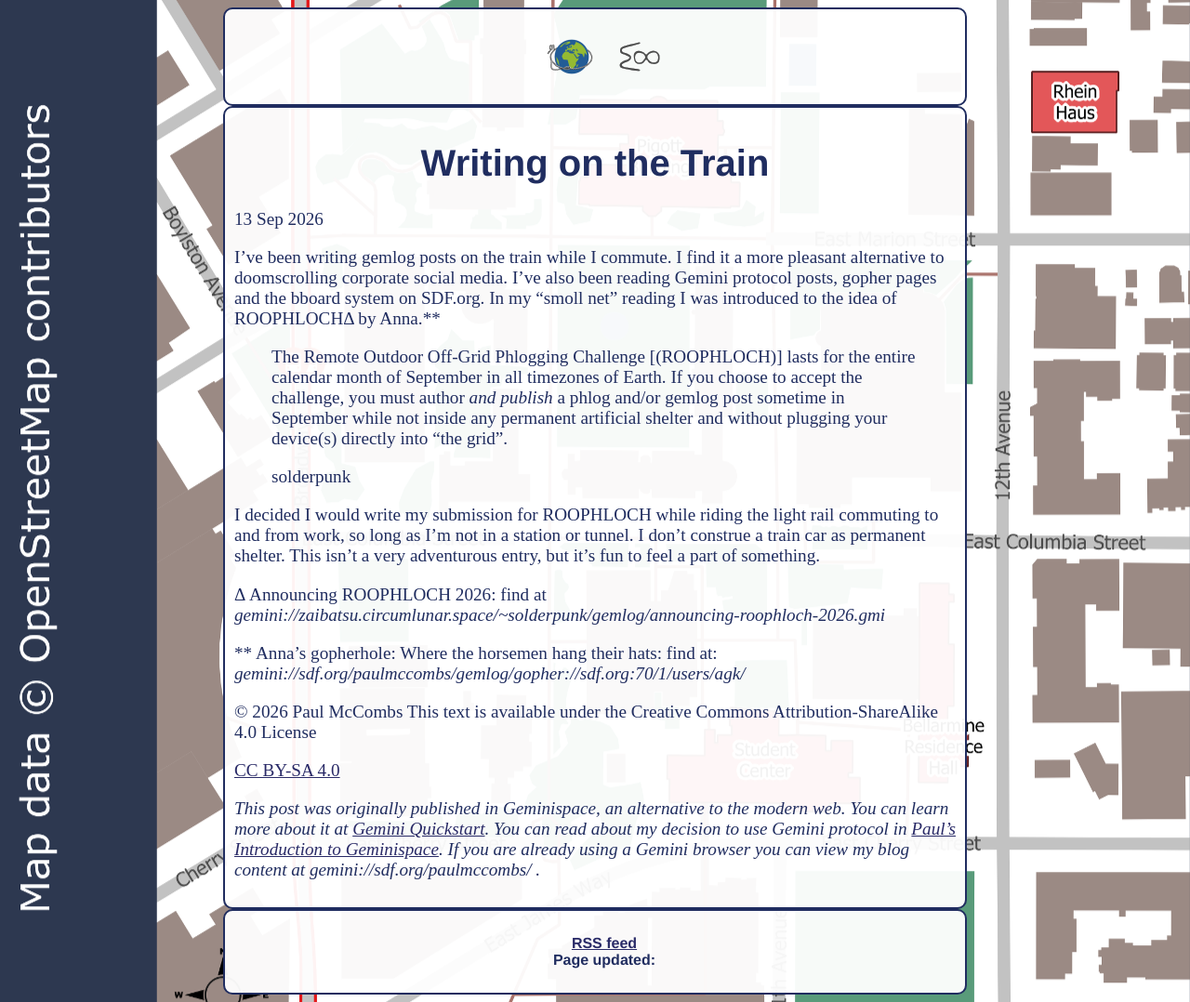
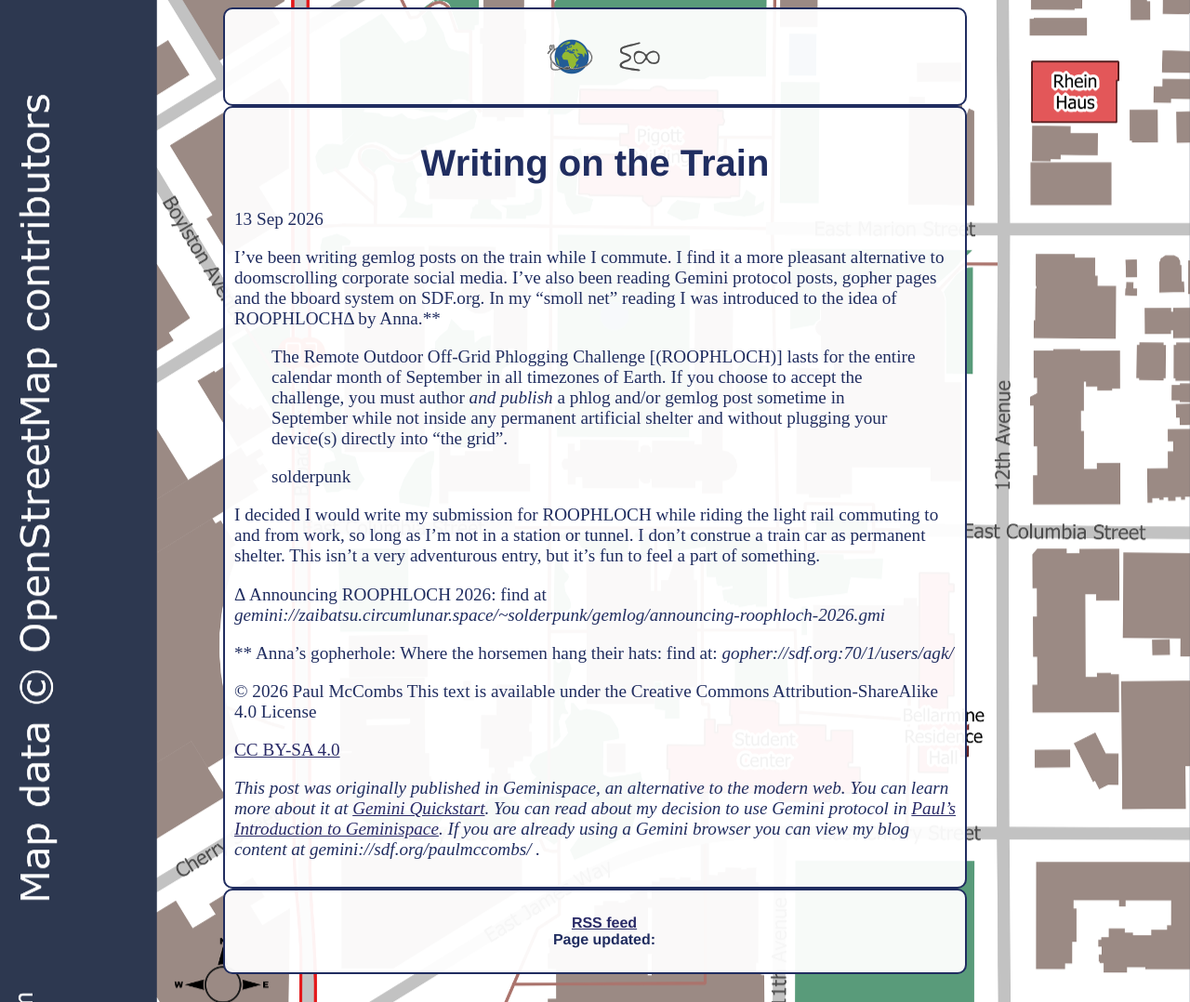
Before and after one commit to geodatawrangler/geodatawrangler.github.io, a Jekyll site: the page built from _posts/2026-09-13-train.md, in a window 1280 px wide. Shown: the whole page at 93% size. Built offline with Jekyll 4.4.1, drawn with Linux system fonts in a browser that asks for light colours; comment, search, counter and statistics services are not loaded.

Commit message:
<2026-09-14 Mon 04:12> train post fixed gopher URL

```diff
--- a/_posts/2026-09-13-train.md
+++ b/_posts/2026-09-13-train.md
@@ -13,7 +13,7 @@
 
 Δ Announcing ROOPHLOCH 2026: find at _gemini://zaibatsu.circumlunar.space/~solderpunk/gemlog/announcing-roophloch-2026.gmi_
 
-** Anna's gopherhole: Where the horsemen hang their hats: find at: _gemini://sdf.org/paulmccombs/gemlog/gopher://sdf.org:70/1/users/agk/_
+** Anna's gopherhole: Where the horsemen hang their hats: find at: _gopher://sdf.org:70/1/users/agk/_
 
 © 2026 Paul McCombs
 This text is available under the Creative Commons Attribution-ShareAlike 4.0 License
```
